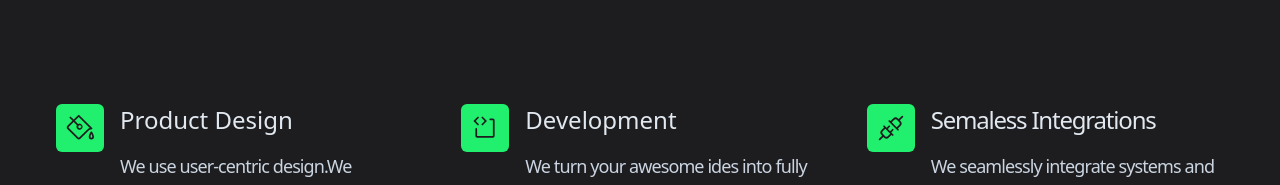
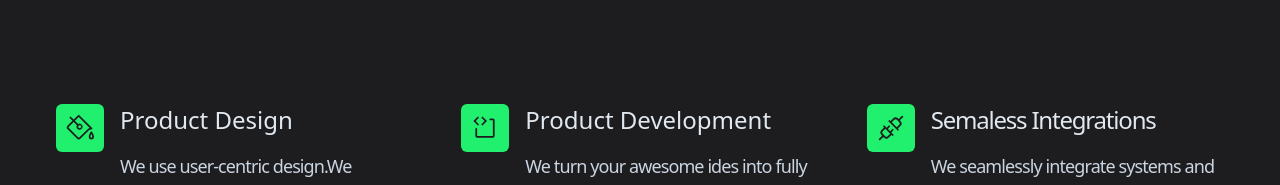
Before and after one commit to kitindi/vectarlabs, a React (Create React App) app: page / in a window 1280 px wide. Shown: the part 1220-1405 px from the top of the page. Built offline with nearby package versions, Linux system fonts and the light colour scheme.

Commit message:
changed text heading

```diff
--- a/src/sections/Services.js
+++ b/src/sections/Services.js
@@ -41,7 +41,7 @@ const Services = () => {
             </div>
             <div className="flex-2">
               <h3 className="text-lg sm:text-2xl font-medium leading-tighter text-slate-200">
-                Development
+                Product Development
               </h3>
               <p className="text-lg py-4 tracking-tighter text-slate-300">
                 We turn your awesome ides into fully functional web or mobile
```
